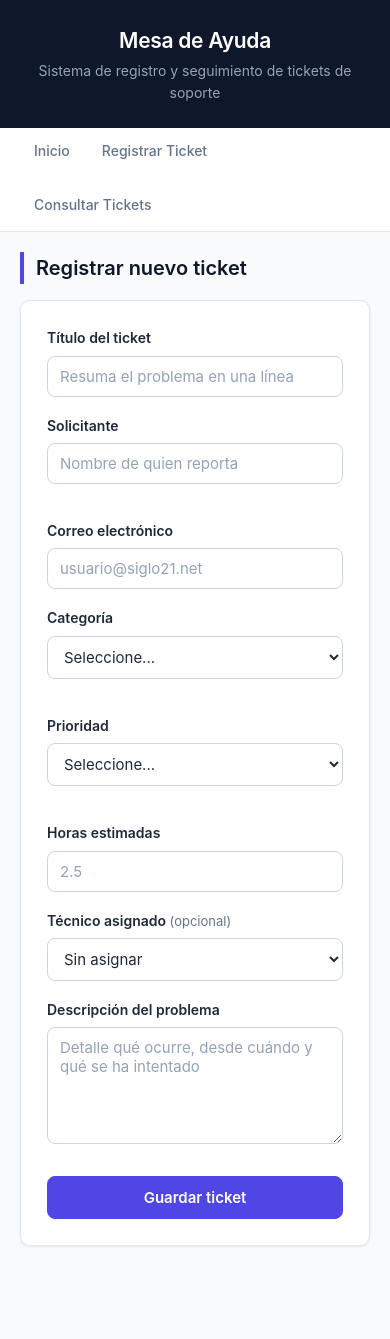
After one commit to lmontenegro-ecotec/integradora3, a PHP site: page /views/tickets/crear.php in a window 390 px wide. The commit adds this page. Shown: the top 1339 px of the page. Run offline with PHP 8.4, Linux system fonts and the light colour scheme; the template is opened without the code that fills it, so the values that code supplies are empty.

Commit message:
Formulario de registro de tickets con catalogos desde MySQL
Se agrega la vista crear.php con los campos del ticket y el metodo crear() del controlador. Las listas de categoria, prioridad y tecnico se cargan desde la base mediante el modelo Catalogo. Se suman los estilos de formulario a la hoja de estilos.

```diff
--- a/css/estilos.css
+++ b/css/estilos.css
@@ -305,4 +305,81 @@ body {
     .encabezado-contenido {
         text-align: center;
     }
+
+/*Formularios*/
+.formulario {
+    background-color: var(--superficie);
+    border: 1px solid var(--borde);
+    border-radius: var(--radio);
+    box-shadow: var(--sombra);
+    padding: 26px;
 }
+
+.campo {
+    margin-bottom: 18px;
+}
+
+.campo-doble,
+.campo-triple {
+    display: flex;
+    flex-wrap: wrap;
+    gap: 18px;
+}
+
+.campo-doble .campo {
+    flex: 1 1 240px;
+}
+
+.campo-triple .campo {
+    flex: 1 1 180px;
+}
+
+.formulario label {
+    display: block;
+    font-size: 14px;
+    font-weight: 600;
+    color: var(--texto);
+    margin-bottom: 6px;
+}
+
+.opcional {
+    font-weight: 400;
+    color: var(--texto-suave);
+    font-size: 13px;
+}
+
+.formulario input,
+.formulario select,
+.formulario textarea {
+    width: 100%;
+    font-family: var(--fuente);
+    font-size: 15px;
+    padding: 10px 12px;
+    border: 1px solid #cbd5e1;
+    border-radius: 8px;
+    background-color: var(--superficie);
+    color: var(--texto);
+}
+
+.formulario input::placeholder,
+.formulario textarea::placeholder {
+    color: #94a3b8;
+}
+
+.formulario input:focus,
+.formulario select:focus,
+.formulario textarea:focus {
+    outline: none;
+    border-color: var(--acento);
+    box-shadow: 0 0 0 3px var(--acento-suave);
+}
+
+.formulario textarea {
+    resize: vertical;
+}
+
+.boton-completo {
+    width: 100%;
+    margin-top: 6px;
+}
+}
--- /dev/null
+++ b/views/tickets/crear.php
@@ -0,0 +1,90 @@
+<?php require __DIR__ . "/../layouts/encabezado.php"; ?>
+
+<section class="seccion">
+    <h2 class="titulo-seccion">Registrar nuevo ticket</h2>
+
+    <form class="formulario" id="formulario-ticket"
+          action="index.php?controlador=ticket&amp;accion=guardar" method="POST">
+
+        <div class="campo">
+            <label for="titulo">Título del ticket</label>
+            <input type="text" id="titulo" name="titulo" maxlength="100"
+                   placeholder="Resuma el problema en una línea"
+                   value="<?php echo htmlspecialchars($valores["titulo"] ?? ""); ?>" />
+        </div>
+
+        <div class="campo-doble">
+            <div class="campo">
+                <label for="solicitante">Solicitante</label>
+                <input type="text" id="solicitante" name="solicitante" maxlength="80"
+                       placeholder="Nombre de quien reporta"
+                       value="<?php echo htmlspecialchars($valores["solicitante"] ?? ""); ?>" />
+            </div>
+
+            <div class="campo">
+                <label for="correo">Correo electrónico</label>
+                <input type="email" id="correo" name="correo" maxlength="100"
+                       placeholder="usuario@siglo21.net"
+                       value="<?php echo htmlspecialchars($valores["correo"] ?? ""); ?>" />
+            </div>
+        </div>
+
+        <div class="campo-triple">
+            <div class="campo">
+                <label for="categoria">Categoría</label>
+                <select id="categoria" name="categoria">
+                    <option value="">Seleccione...</option>
+                    <?php foreach ($categorias as $fila) { ?>
+                        <option value="<?php echo $fila["id_categoria"]; ?>"
+                            <?php echo (($valores["categoria"] ?? "") == $fila["id_categoria"]) ? "selected" : ""; ?>>
+                            <?php echo htmlspecialchars($fila["nombre"]); ?>
+                        </option>
+                    <?php } ?>
+                </select>
+            </div>
+
+            <div class="campo">
+                <label for="prioridad">Prioridad</label>
+                <select id="prioridad" name="prioridad">
+                    <option value="">Seleccione...</option>
+                    <?php foreach ($prioridades as $fila) { ?>
+                        <option value="<?php echo $fila["id_prioridad"]; ?>"
+                            <?php echo (($valores["prioridad"] ?? "") == $fila["id_prioridad"]) ? "selected" : ""; ?>>
+                            <?php echo htmlspecialchars($fila["nombre"]); ?>
+                        </option>
+                    <?php } ?>
+                </select>
+            </div>
+
+            <div class="campo">
+                <label for="horas">Horas estimadas</label>
+                <input type="number" id="horas" name="horas" step="0.5" min="0.5" max="100"
+                       placeholder="2.5"
+                       value="<?php echo htmlspecialchars($valores["horas"] ?? ""); ?>" />
+            </div>
+        </div>
+
+        <div class="campo">
+            <label for="tecnico">Técnico asignado <span class="opcional">(opcional)</span></label>
+            <select id="tecnico" name="tecnico">
+                <option value="">Sin asignar</option>
+                <?php foreach ($tecnicos as $fila) { ?>
+                    <option value="<?php echo $fila["id_tecnico"]; ?>"
+                        <?php echo (($valores["tecnico"] ?? "") == $fila["id_tecnico"]) ? "selected" : ""; ?>>
+                        <?php echo htmlspecialchars($fila["nombre"]); ?>
+                    </option>
+                <?php } ?>
+            </select>
+        </div>
+
+        <div class="campo">
+            <label for="descripcion">Descripción del problema</label>
+            <textarea id="descripcion" name="descripcion" rows="5"
+                      placeholder="Detalle qué ocurre, desde cuándo y qué se ha intentado"><?php echo htmlspecialchars($valores["descripcion"] ?? ""); ?></textarea>
+        </div>
+
+        <button class="boton boton-completo" type="submit">Guardar ticket</button>
+    </form>
+</section>
+
+<?php require __DIR__ . "/../layouts/pie.php"; ?>
```
Also changed, not shown: controllers/TicketController.php (+13 -0 lines).
